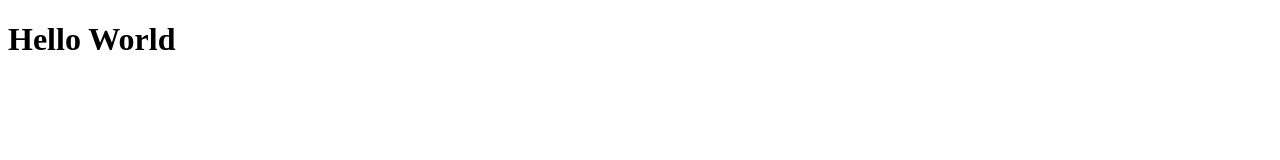
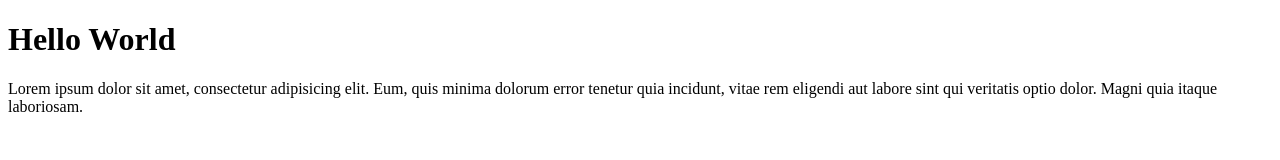
Before and after one commit to AlexAnne19/alex-git-test, a plain HTML site: page index.html in a window 1280 px wide. Drawn offline with Linux system fonts and the light colour scheme.

Commit message:
menambahkan paragraf

```diff
--- a/index.html
+++ b/index.html
@@ -8,5 +8,6 @@
 </head>
 <body>
     <h1>Hello World</h1>
+    <p>Lorem ipsum dolor sit amet, consectetur adipisicing elit. Eum, quis minima dolorum error tenetur quia incidunt, vitae rem eligendi aut labore sint qui veritatis optio dolor. Magni quia itaque laboriosam.</p>
 </body>
 </html>
```
